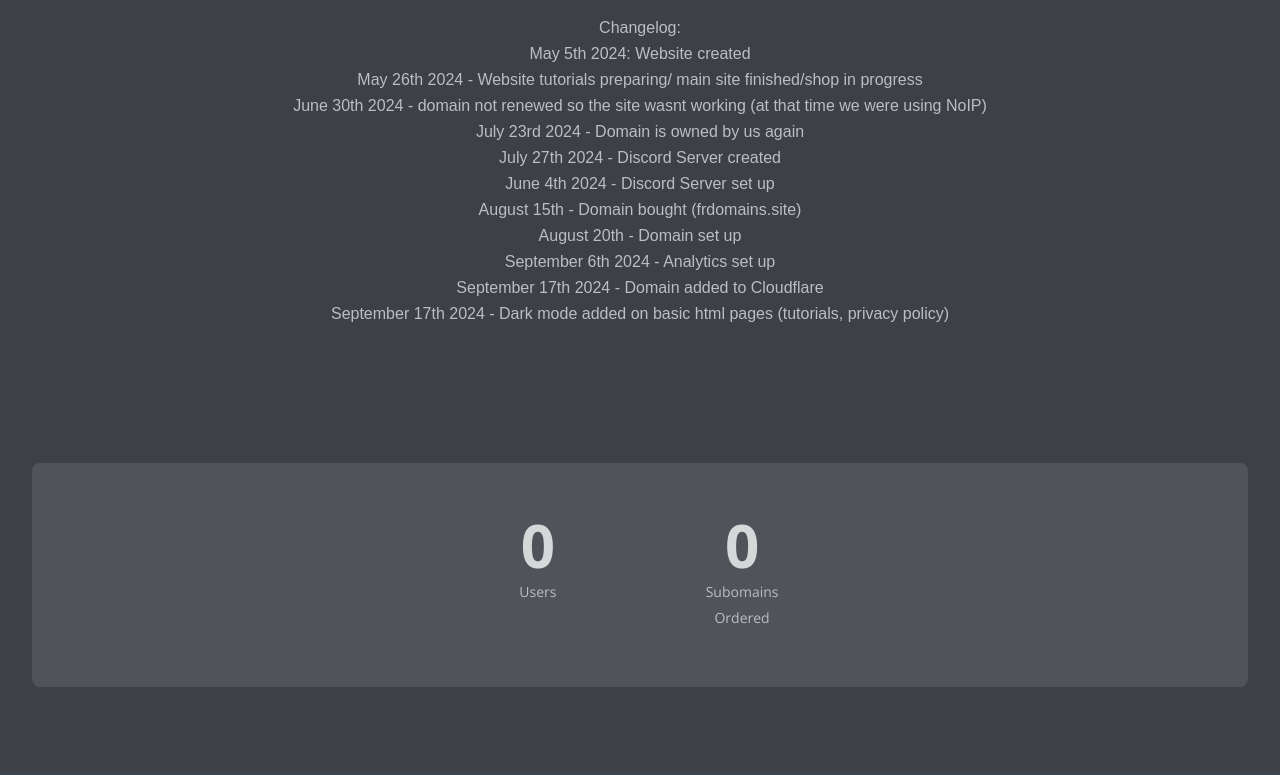
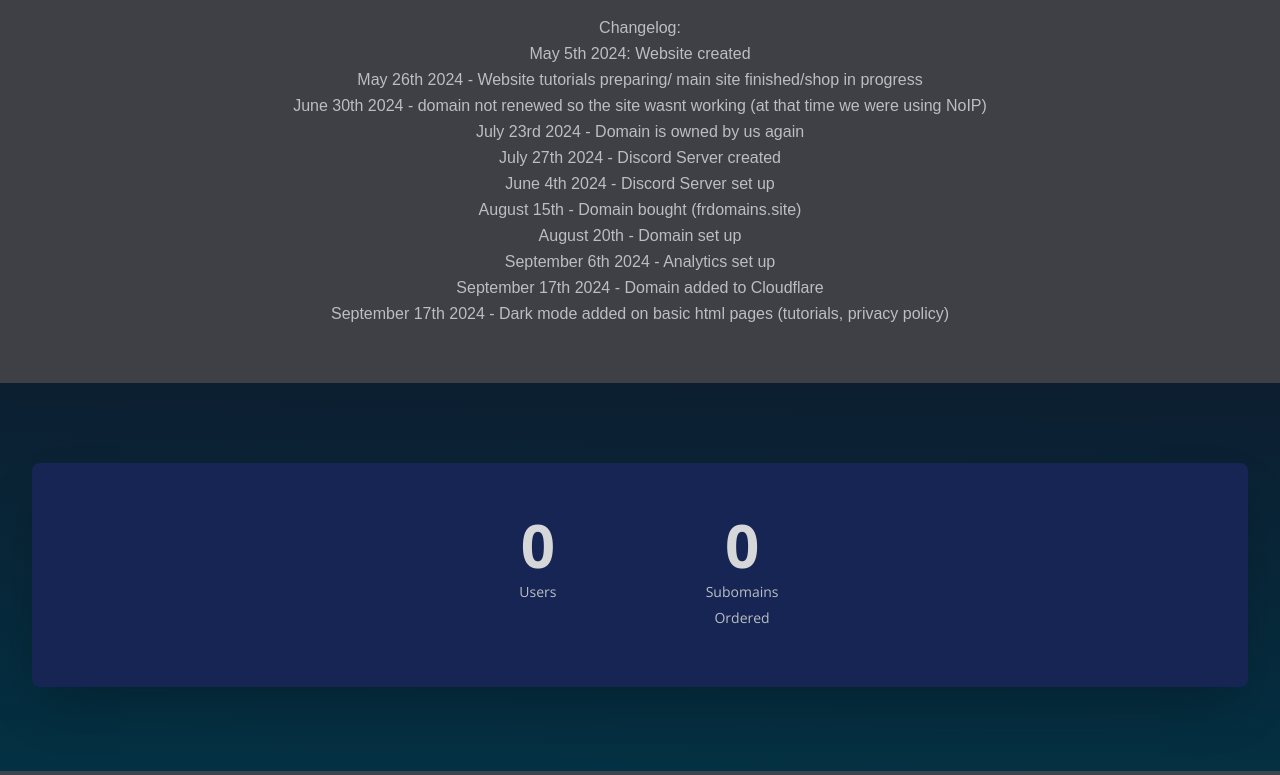
Before and after one commit to frdomainhostlolveryuniqueusernamesoyea/frdomainsweblolsoyeahitsauniquerepo, a PHP site: page /darkmode.html in a window 1280 px wide. Shown: the part 803-1578 px from the top of the page. Run offline with PHP 8.4, Linux system fonts and the light colour scheme; some libraries are stand-ins or nearby versions; grey boxes are pictures that could not be loaded.

Commit message:
added cooll gradient

```diff
--- a/css/dev/dark/styles.css
+++ b/css/dev/dark/styles.css
@@ -591,9 +591,9 @@ input[type="checkbox"] {
 /********************/
 /*     Features     */
 /********************/
-#gradiented-class-1 {
-    background: rgb(2,0,36);
-    background: linear-gradient(208deg, rgba(2,0,36,1) 0%, rgba(9,9,121,1) 35%, rgba(0,212,255,1) 100%);
+.gradiented-class-1 {
+    background: rgb(2, 0, 36);
+    background: linear-gradient(201grad, rgb(16 24 42) 0%, rgb(15 25 43) 35%, rgb(3 49 67) 100%);
 }
 .cards-1 {
     padding-top: 4rem;
--- a/darkmode.html
+++ b/darkmode.html
@@ -174,7 +174,7 @@ request.setRequestHeader('Content-type', 'application/json'); //basically just s
 
 
         <!-- Introduction -->
-        <div id="gradiented-class-1">
+        <div class="gradiented-class-1">
             <div class="pt-4 pb-14 text-center bg-zinc-700">
                 <div class="container px-4 sm:px-8 xl:px-4">
                     <p class="arial-font">Changelog:</p>
@@ -199,11 +199,11 @@ request.setRequestHeader('Content-type', 'application/json'); //basically just s
 
 
         <!-- Statistics -->
-        <div id="stats" class="counter bg-zinc-700">
+            <div id="stats" class="counter">
                 <div class="container px-4 sm:px-8">
 
                     <!-- Counter -->
-                <div id="counter" class="bg-zinc-600 rounded-lg">
+                    <div id="counter" class="bg-blue-950 rounded-lg shadow-2xl">
                         <br>
                         <br>
                         <div class="cell">
```
Lines whose indentation alone changed are shown as unchanged.
